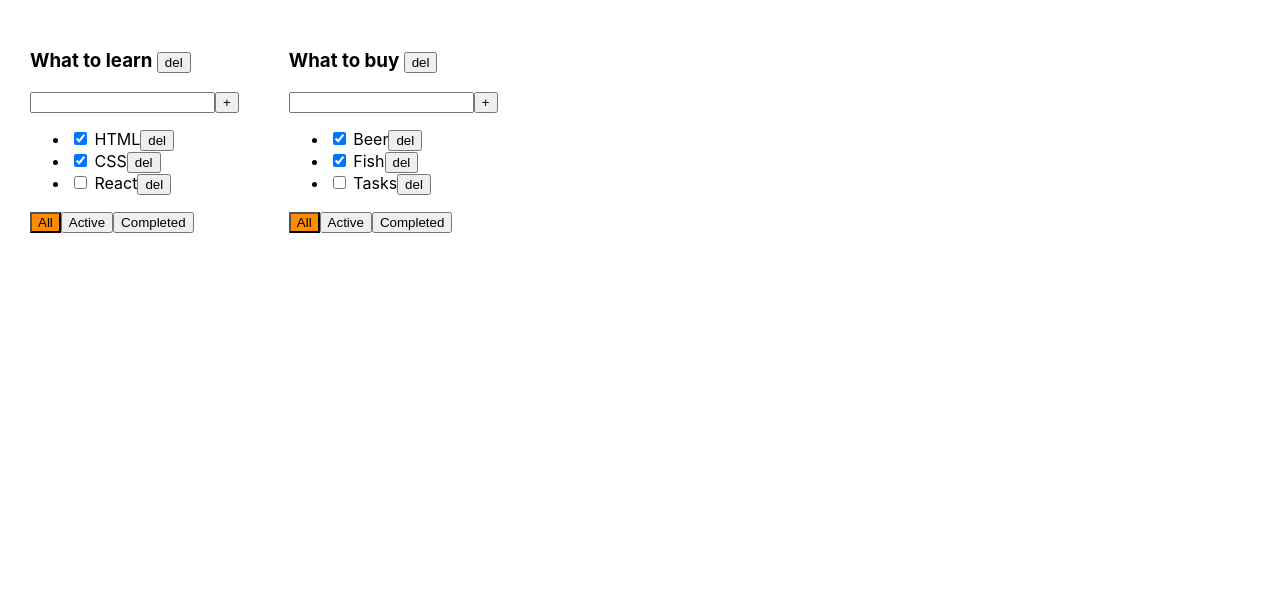
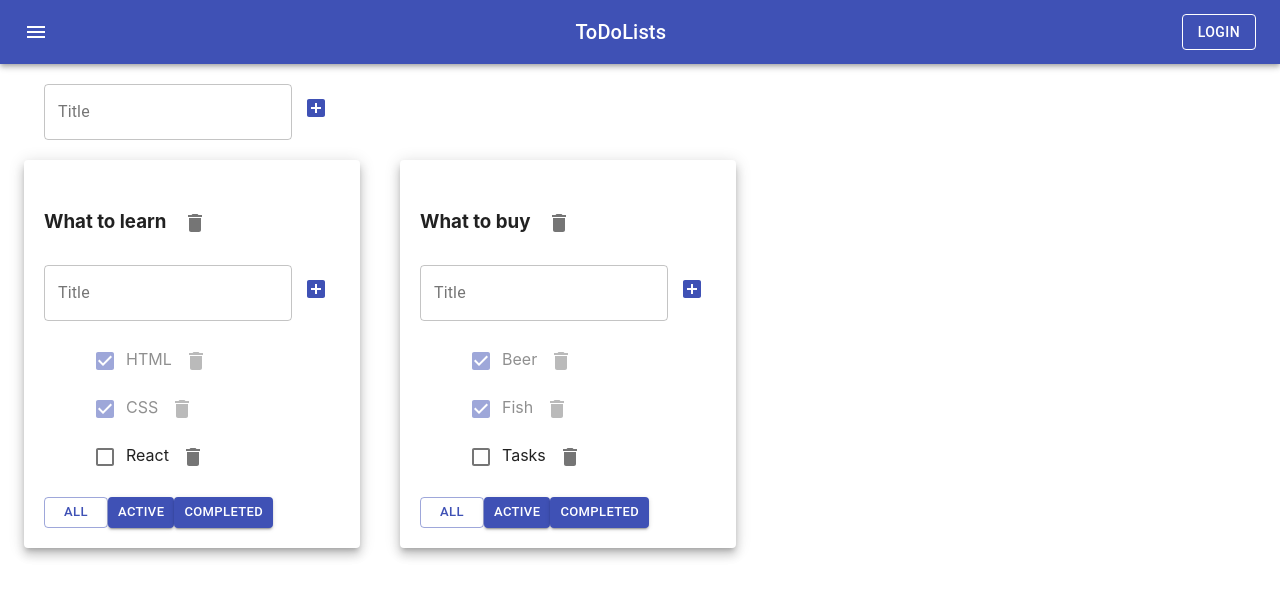
Before and after one commit to EuSet/ToDoList, a React (Create React App) app: page / in a window 1280 px wide. Shown: the top 598 px of the page. Built offline with nearby package versions, Linux system fonts and the light colour scheme.

Commit message:
added material ui styles

```diff
--- a/package.json
+++ b/package.json
@@ -4,6 +4,8 @@
   "private": true,
   "homepage": "https://euset.github.io/ToDoList",
   "dependencies": {
+    "@material-ui/core": "^4.11.3",
+    "@material-ui/icons": "^4.11.2",
     "@testing-library/jest-dom": "^4.2.4",
     "@testing-library/react": "^9.3.2",
     "@testing-library/user-event": "^7.1.2",
--- a/src/App.css
+++ b/src/App.css
@@ -1,17 +1,17 @@
-.App {
-  padding: 30px;
-  display: flex;
-}
+/*.App {*/
+/*  padding: 30px;*/
+/*  display: flex;*/
+/*}*/
 
-.App > div {
-  margin-right: 50px;
-}
-.active-filter{
-  background-color: darkorange;
-}
-.error{
-  color: red;
-}
-.errorInput{
-  border: 2px solid red;
-}
+/*.App > div {*/
+/*  margin-right: 50px;*/
+/*}*/
+/*.active-filter{*/
+/*  background-color: darkorange;*/
+/*}*/
+/*.error{*/
+/*  color: red;*/
+/*}*/
+/*.errorInput{*/
+/*  border: 2px solid red;*/
+/*}*/
--- a/src/App.tsx
+++ b/src/App.tsx
@@ -2,6 +2,12 @@ import React, {useState} from 'react';
 import './App.css';
 import {TaskType, ToDoList} from "./Components/ToDoList";
 import {v1} from "uuid";
+import {AddItemForm} from "./Components/AddItemForm";
+import {AppBar, Container, Grid, Paper, Toolbar} from "@material-ui/core";
+import IconButton from "@material-ui/core/IconButton";
+import Typography from "@material-ui/core/Typography";
+import Button from "@material-ui/core/Button";
+import {Menu} from "@material-ui/icons";
 
 
 export type FiltersValueType = "all" | "active" | "completed"
@@ -35,10 +41,10 @@ function App() {
         ]
     })
 
-    function changeToDoListFilter(newFilterValue: FiltersValueType, toDoListId: string   ) {
+    function changeToDoListFilter(newFilterValue: FiltersValueType, toDoListId: string) {
         // setToDOLists(toDoLists.map(tl => tl.id === toDoListId ? {...tl, filter: newFilterValue}:tl))
         const changeChecked = toDoLists.find(t => t.id === toDoListId)
-        if(changeChecked){
+        if (changeChecked) {
             changeChecked.filter = newFilterValue
         }
         setToDOLists([...toDoLists])
@@ -73,7 +79,8 @@ function App() {
         })
         setTasks({...tasks})
     }
-    function removeToDo(toDoListId: string){
+
+    function removeToDo(toDoListId: string) {
         // toDoLists.filter(t => t.id != toDoListId)
         setToDOLists(toDoLists.filter(t => t.id !== toDoListId))
         delete tasks[toDoListId]
@@ -84,7 +91,8 @@ function App() {
         tasks[toDoListId] = [newTask, ...tasks[toDoListId]]
         setTasks({...tasks})
     }
-    function toDoListFilter(toDoList:ToDOListType) {
+
+    function toDoListFilter(toDoList: ToDOListType) {
         switch (toDoList.filter) {
             case "completed":
                 return tasks[toDoList.id].filter(t => t.checked)
@@ -95,20 +103,34 @@ function App() {
         }
     }
 
-    return (
-        <div className="App">
-            {
-                toDoLists.map(tl => {
-                    // let filteredToDOList = tasks[tl.id]
-                    // if (tl.filter === 'active') {
-                    //     filteredToDOList = tasks[tl.id].filter(t => !t.checked)
-                    // }
-                    // if (tl.filter === 'completed') {
-                    //     filteredToDOList = tasks[tl.id].filter(t => t.checked)
-                    // }
-                    return <ToDoList
+    const AddToDoList = (title: string) => {
+        const newToDoListId = v1()
+        const newToDoList: ToDOListType = {
+            id: newToDoListId, title, filter: 'all'
+        }
+        setToDOLists([newToDoList, ...toDoLists])
+        setTasks({...tasks, [newToDoListId]: []})
+    }
+    const changeTaskTitle = (title: string, id: string, toDoListId: string) => {
+        const updateTasks = tasks[toDoListId].map(t => {
+            if (t.id === id) {
+                t.task = title
+                return {...t, task: title}
+            }
+            return t
+        })
+        setTasks({...tasks, updateTasks})
+
+    }
+    const changeToDoListItem = (title: string, toDoListId: string) => {
+        const newTitle = toDoLists.map(t => t.id === toDoListId ? {...t, title: title} : t)
+        setToDOLists(newTitle)
+    }
+    const gridStyle = {padding:'20px'}
+
+    const toDoListComponent = toDoLists.map(tl => {
+        return <Grid item key={tl.id}> <Paper elevation={7} style={gridStyle}><ToDoList
             id={tl.id}
-                        key={tl.id}
             title={tl.title}
             tasks={toDoListFilter(tl)}
             removeTask={removeTask}
@@ -117,10 +139,34 @@ function App() {
             addNewTask={addNewTask}
             todoListFilter={tl.filter}
             removeToDo={removeToDo}
+            changeTaskTitle={changeTaskTitle}
+            changeToDoListItem={changeToDoListItem}
         />
+        </Paper>
+        </Grid>
     })
-            }
 
+    return (
+        <div className="App">
+            <AppBar position="static">
+                <Toolbar style={{justifyContent:'space-between'}}>
+                    <IconButton edge="start" color="inherit" aria-label="menu">
+                        <Menu/>
+                    </IconButton>
+                    <Typography variant="h6">
+                        ToDoLists
+                    </Typography>
+                        <Button variant={'outlined'} color="inherit">Login</Button>
+                </Toolbar>
+            </AppBar>
+            <Container fixed>
+                <Grid container style={gridStyle}>
+            <AddItemForm addNewItem={AddToDoList}/>
+                </Grid>
+                <Grid container spacing={5}>
+                {toDoListComponent}
+                </Grid>
+            </Container>
         </div>
     );
 }
--- /dev/null
+++ b/src/Components/AddItemForm.tsx
@@ -0,0 +1,40 @@
+import React, {ChangeEvent, useState} from 'react';
+import IconButton from "@material-ui/core/IconButton";
+import {AddBox} from "@material-ui/icons";
+import {TextField} from "@material-ui/core";
+
+type PropsType = {
+    addNewItem: (title: string) => void
+}
+
+export const AddItemForm = (props: PropsType) => {
+    const addItem = () => {
+        if (inputValue) {
+            props.addNewItem(inputValue.trim())
+        } else {
+            setError('Error, filed is required')
+        }
+        setInputValue('')
+    }
+    const changeInputValue = (e: ChangeEvent<HTMLInputElement>) => {
+        setInputValue(e.target.value)
+        setError('')
+    }
+    const [inputValue, setInputValue] = useState('')
+    const [error, setError] = useState('')
+    return <div>
+        <TextField variant={'outlined'} label={'Title'} error={!!error}
+                   onChange={changeInputValue}
+                   onKeyPress={(e) => {
+                       if (e.key === 'Enter') {
+                           addItem()
+                       }
+                   }}
+                   value={inputValue}/>
+        <IconButton color={'primary'} onClick={addItem}><AddBox/></IconButton>
+        <div>
+            <span className={'error'}>{error}</span>
+        </div>
+
+    </div>
+}
--- /dev/null
+++ b/src/Components/EditableSpan.tsx
@@ -0,0 +1,21 @@
+import React, {useState} from "react";
+import {TextField} from "@material-ui/core";
+
+
+type PropsType = {
+    title:string
+    changeTitle: (title:string) => void
+}
+export const EditableSpan = (props:PropsType) => {
+    const [editMode, setEditMode] = useState<boolean>(false)
+    const [title, setTitle] = useState(props.title)
+    const onEditMode = () => {
+        setEditMode(true)
+        setTitle(props.title)
+    }
+    const offEditMode = () => {
+        setEditMode(false)
+        props.changeTitle(title)
+    }
+    return editMode ? <TextField variant={'standard'} color={'primary'} value={title} onChange={(e) => {setTitle(e.currentTarget.value)}} autoFocus onBlur={offEditMode} type="text"/> : <span onDoubleClick={onEditMode}>{props.title}</span>
+}
--- a/src/Components/ToDoList.tsx
+++ b/src/Components/ToDoList.tsx
@@ -1,5 +1,10 @@
-import React, {ChangeEvent, useState} from "react";
-import {FiltersValueType, ToDOListType} from "../App";
+import React from "react";
+import {FiltersValueType} from "../App";
+import {AddItemForm} from "./AddItemForm";
+import {EditableSpan} from "./EditableSpan";
+import {Button, Checkbox} from "@material-ui/core";
+import IconButton from "@material-ui/core/IconButton";
+import {Delete} from "@material-ui/icons";
 
 type ToDoListType = {
     id:string
@@ -11,6 +16,8 @@ type ToDoListType = {
     addNewTask:(title:string, toDoListId:string) => void
     todoListFilter:FiltersValueType
     removeToDo:(toDoListId:string) => void
+    changeTaskTitle: (title:string, id:string, toDoListId:string) => void
+    changeToDoListItem: (title:string, toDoListId:string) => void
 }
 export type TaskType = {
     id: string
@@ -19,58 +26,45 @@ export type TaskType = {
 }
 
 export function ToDoList(props: ToDoListType) {
-    const addTask = () => {if(inputValue){
-        props.addNewTask(inputValue.trim(),props.id)
-    } else {
-        setError('Error, filed is required')
-    }
-        setInputValue('')}
-        const changeInputValue = (e:ChangeEvent<HTMLInputElement>) => {
-        setInputValue(e.target.value)
-            setError('')
-    }
-    const [inputValue, setInputValue] = useState('')
-    const [error, setError] = useState('')
     const mapTasksElements = props.tasks.map(t => {
-        return <li key={t.id}><input onClick={() => {props.getChangeCheckedTask(t.id, props.id)}} type="checkbox" checked={t.checked}/> <span>{t.task}</span>
-            <button onClick={() => {
+        const changeTitle = (title:string) => {
+            props.changeTaskTitle(title, t.id, props.id)
+        }
+        return <li style={t.checked ? {opacity: '0.5'} : {}} key={t.id}><Checkbox color={'primary'} onClick={() => {props.getChangeCheckedTask(t.id, props.id)}} checked={t.checked}/>
+        <EditableSpan changeTitle={changeTitle} title={t.task}/>
+            <IconButton onClick={() => {
                 props.removeTask(t.id, props.id)
-            }}>del
-            </button>
+            }}><Delete/>
+            </IconButton>
         </li>
     })
-    const allBtnClass = props.todoListFilter === 'all'? 'active-filter': ''
-    const activeBtnClass = props.todoListFilter === 'active'? 'active-filter': ''
-    const completedBtnClass = props.todoListFilter === 'completed'? 'active-filter': ''
+    const addNewItemTask = (title:string) => {
+        props.addNewTask(title,props.id)
+
+    }
+    const addNewToDoTitle = (title:string) => {
+        props.changeToDoListItem(title,props.id)
+    }
 
     return <div>
-        <h3>{props.title} <button onClick={() => {props.removeToDo(props.id)}}>del</button></h3>
-        <div>
-            <input className={error ? 'errorInput' : '' } onChange={(e) => changeInputValue(e)}
-                   onKeyPress={(e) => {if(e.key === 'Enter'){addTask()}}}
-                   value={inputValue}/>
-            <button onClick={addTask}>+</button>
-            <div>
-                <span className={'error'}>{error}</span>
-            </div>
-
-        </div>
-        <ul>
+        <h3><EditableSpan changeTitle={addNewToDoTitle} title={props.title}/> <IconButton onClick={() => {props.removeToDo(props.id)}}><Delete/></IconButton></h3>
+        <AddItemForm addNewItem={addNewItemTask}/>
+        <ul style={{listStyle:'none'}}>
             {mapTasksElements}
         </ul>
         <div>
-            <button className={allBtnClass} onClick={() => {
+            <Button size={'small'} color={"primary"} variant={props.todoListFilter === 'all' ? 'outlined' : 'contained'} onClick={() => {
                 props.changeToDoListFilter('all', props.id)
             }}>All
-            </button>
-            <button className={activeBtnClass} onClick={() => {
+            </Button>
+            <Button size={'small'} color={"primary"} variant={props.todoListFilter === 'active' ? 'outlined' : 'contained'} onClick={() => {
                 props.changeToDoListFilter('active', props.id)
             }}>Active
-            </button>
-            <button className={completedBtnClass} onClick={() => {
+            </Button>
+            <Button size={'small'} color={"primary"} variant={props.todoListFilter === 'completed' ? 'outlined' : 'contained'} onClick={() => {
                 props.changeToDoListFilter('completed', props.id)
             }}>Completed
-            </button>
+            </Button>
         </div>
     </div>
 }
```
Also changed, not shown: 1 other file (tests, documents, lock files or other folders). Lines whose indentation alone changed are shown as unchanged.
